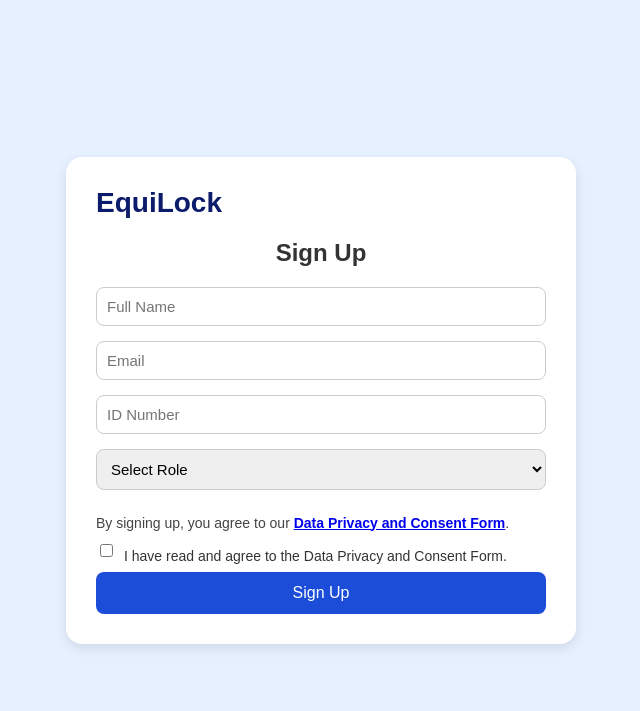
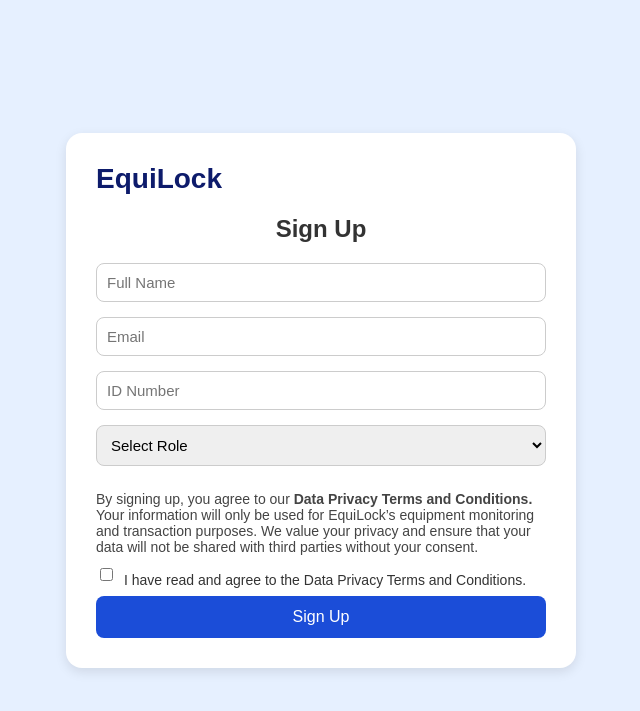
Before and after one commit to jktenorio/signup, a Flask app: page / in a window 1280 px wide. Shown: the top 711 px of the page, without its empty margins (319-959 px from the left). Run offline with Flask 3, Linux system fonts and the light colour scheme.

Commit message:
Fix signup issue and update reg.html input validation

```diff
--- a/app.py
+++ b/app.py
@@ -1,14 +1,15 @@
 from flask import Flask, render_template, request
 import sqlite3
 import os
+import re
 
 app = Flask(__name__)
 
 # ---------- DATABASE SETUP ----------
 def get_db_connection():
     """Create and return a connection to the SQLite database with timeout."""
-    # Timeout ensures the app waits if the database is locked
-    conn = sqlite3.connect('users.db', timeout=10)
+    db_path = os.path.join(os.path.dirname(__file__), 'users.db')
+    conn = sqlite3.connect(db_path, timeout=10, check_same_thread=False)
     conn.row_factory = sqlite3.Row
     return conn
 
@@ -16,15 +17,13 @@ def init_db():
     """Initialize the users table with UNIQUE idnumber if it doesn’t exist."""
     with get_db_connection() as conn:
         cursor = conn.cursor()
-        cursor.execute('''
-            CREATE TABLE IF NOT EXISTS users (
-                id INTEGER PRIMARY KEY AUTOINCREMENT,
-                fullname TEXT NOT NULL,
-                email TEXT NOT NULL,
-                idnumber TEXT UNIQUE NOT NULL,
-                role TEXT NOT NULL
-            )
-        ''')
+        cursor.execute('''CREATE TABLE IF NOT EXISTS users (
+                            id INTEGER PRIMARY KEY AUTOINCREMENT,
+                            fullname TEXT NOT NULL,
+                            email TEXT NOT NULL,
+                            idnumber TEXT UNIQUE NOT NULL,
+                            role TEXT NOT NULL
+                        )''')
         conn.commit()
 
 # ---------- ROUTES ----------
@@ -34,17 +33,25 @@ def index():
 
 @app.route('/submit', methods=['POST'])
 def submit():
-    fullname = request.form.get('fullname')
-    email = request.form.get('email')
-    idnumber = request.form.get('idnumber')
-    role = request.form.get('role')
+    fullname = request.form.get('fullname', '').strip()
+    email = request.form.get('email', '').strip()
+    idnumber = request.form.get('idnumber', '').strip().replace(' ', '').replace('–', '-')
+    role = request.form.get('role', '').strip()
     agree = request.form.get('agree')
 
+    # ✅ Validate agreement
     if not agree:
         return "<h2>⚠️ Please agree to the Data Privacy Terms and Conditions.</h2>"
 
+    # ✅ Validate ID format (####-####)
+    if not re.match(r'^\d{4}-\d{4}$', idnumber):
+        return "<h2>⚠️ Invalid ID number format. Use ####-#### (e.g., 0222-0282).</h2>"
+
+    # ✅ Validate role (must be Student or Faculty)
+    if role not in ["Student", "Faculty"]:
+        return "<h2>⚠️ Invalid role. Please select Student or Faculty.</h2>"
+
     try:
-        # Use context manager to ensure connection closes automatically
         with get_db_connection() as conn:
             cursor = conn.cursor()
             cursor.execute(
@@ -53,8 +60,8 @@ def submit():
             )
             conn.commit()
 
-        # Success message
-        return "<h2>✅ Registration successful!</h2>"
+        # ✅ Return success message
+        return "<h2>✅ Registration successful! Your information has been saved.</h2>"
 
     except sqlite3.IntegrityError:
         return "<h2>⚠️ This ID number is already registered. Please use another one.</h2>"
@@ -65,5 +72,5 @@ def submit():
 # ---------- RUN APP ----------
 if __name__ == '__main__':
     init_db()
-    port = int(os.environ.get('PORT', 5000))  # for Render
-    app.run(host='0.0.0.0', port=port)
+    port = int(os.environ.get('PORT', 5000))  # works locally and on Render
+    app.run(host='0.0.0.0', port=port, debug=True)
--- a/templates/reg.html
+++ b/templates/reg.html
@@ -154,10 +111,10 @@
 
   <h2>Sign Up</h2>
 
-  <form id="signupForm" action="https://equilock-signup-form.onrender.com/submit" method="POST">
+  <form id="signupForm" action="/submit" method="POST">
     <input type="text" name="fullname" placeholder="Full Name" required>
     <input type="email" name="email" placeholder="Email" required>
-    <input type="text" name="id_number" placeholder="ID Number" required pattern="\d{4}-\d{4}">
+    <input type="number" name="idnumber" placeholder="ID Number" required>
 
     <select name="role" required>
       <option value="" disabled selected>Select Role</option>
@@ -166,84 +123,27 @@
     </select>
 
     <p class="privacy">
-      By signing up, you agree to our
-      <a href="#" id="openModal"><strong>Data Privacy and Consent Form</strong></a>.
+      By signing up, you agree to our <strong>Data Privacy Terms and Conditions.</strong>
+      Your information will only be used for EquiLock’s equipment monitoring and transaction purposes.
+      We value your privacy and ensure that your data will not be shared with third parties without your consent.
     </p>
 
     <div class="checkbox-group">
       <input type="checkbox" id="agree" name="agree">
-      <label for="agree">I have read and agree to the Data Privacy and Consent Form.</label>
+      <label for="agree">I have read and agree to the Data Privacy Terms and Conditions.</label>
     </div>
 
     <button type="submit">Sign Up</button>
   </form>
 </div>
 
-<!-- ---------- DATA PRIVACY MODAL ---------- -->
-<div id="privacyModal" class="modal">
-  <div class="modal-content">
-    <span class="close" id="closeModal">&times;</span>
-    <h3>Data Privacy and Consent Form</h3>
-    <p>
-      This system collects and stores certain personal information to verify the identity of authorized users and ensure the security of equipment and facilities.
-      By proceeding with the registration, you acknowledge that you understand and agree to the processing of your data as described below.
-    </p>
-    <h4>Information We Collect</h4>
-    <ul>
-      <li>Full Name</li>
-      <li>ID Number</li>
-      <li>Email Address</li>
-      <li>Short Video Clip (for security verification only)</li>
-    </ul>
-    <h4>Purpose of Data Use</h4>
-    <p>
-      Your data will be used solely to verify identity, maintain records of access and borrowing, and enhance the security of the system.
-      The video clip will be used only for security purposes and will not be shared or distributed.
-    </p>
-    <h4>Data Storage and Protection</h4>
-    <p>
-      All information is stored securely in a protected database accessible only to authorized personnel.
-      Data will be retained only as long as necessary for security and operational purposes, after which it will be safely deleted.
-    </p>
-    <h4>Your Rights</h4>
-    <p>
-      Under the Data Privacy Act of 2012 (RA 10173), you have the right to access, correct, and request deletion of your data, and to be informed of how it is processed.
-    </p>
-    <h4>Consent</h4>
-    <p>
-      By checking the consent box and signing up, you confirm that you have read and understood this Data Privacy and Consent Form,
-      and that you voluntarily agree to the collection, recording, and processing of your personal information for the stated purposes.
-    </p>
-  </div>
-</div>
-
 <script>
-  // Modal controls
-  const modal = document.getElementById("privacyModal");
-  const openModal = document.getElementById("openModal");
-  const closeModal = document.getElementById("closeModal");
-
-  openModal.onclick = function(e) {
-    e.preventDefault();
-    modal.style.display = "block";
-  }
-
-  closeModal.onclick = function() {
-    modal.style.display = "none";
-  }
-
-  window.onclick = function(event) {
-    if (event.target == modal) {
-      modal.style.display = "none";
-    }
-  }
-
-  // Checkbox validation
+  // Prevent form submission if checkbox not checked
   document.getElementById("signupForm").addEventListener("submit", function(event) {
     const checkbox = document.getElementById("agree");
     if (!checkbox.checked) {
       event.preventDefault();
-      alert("⚠️ Please read and agree to the Data Privacy and Consent Form before signing up.");
+      alert("⚠️ Please read and agree to the Data Privacy Terms and Conditions before signing up.");
     }
   });
 </script>
```
Also changed, not shown: other parts of templates/reg.html (+1 -44 lines).
